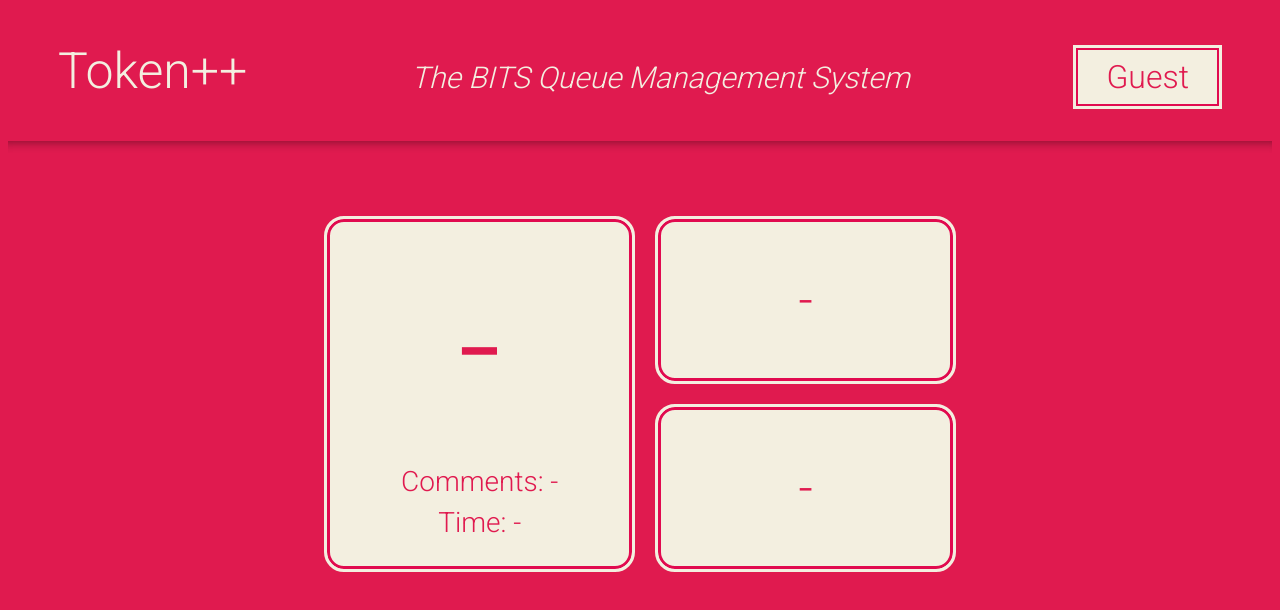
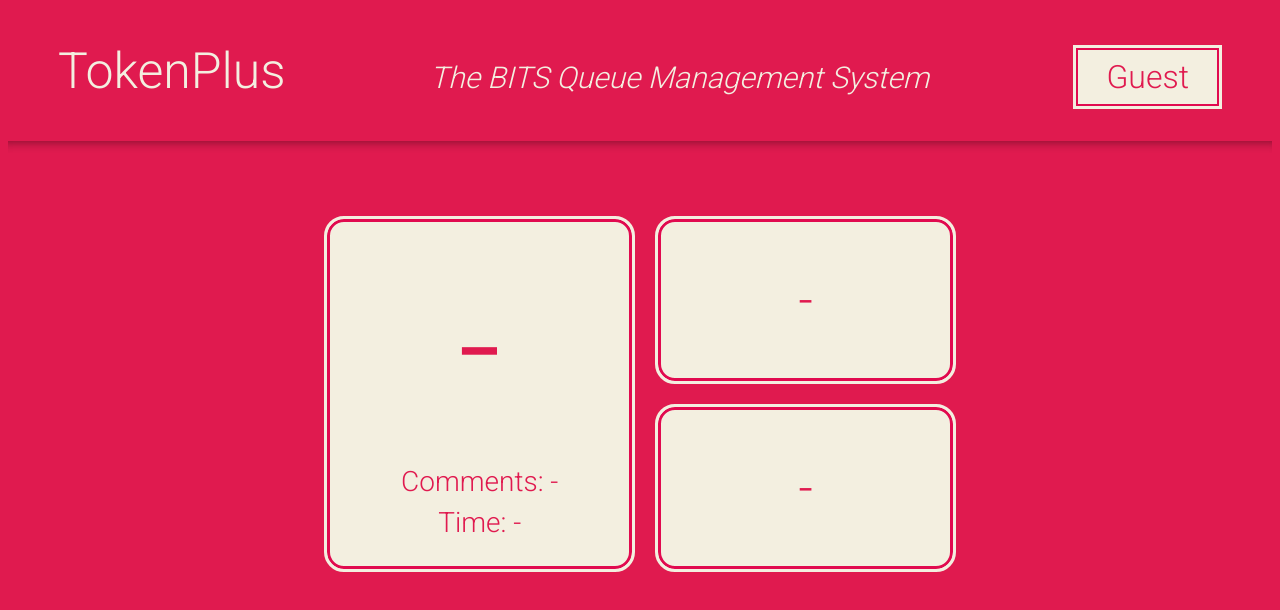
Before and after one commit to paintedskies/bitstokenplus, a plain HTML site: page guest/canteen.html in a window 1280 px wide. Drawn offline with nearby package versions, Linux system fonts and the light colour scheme; no server answers.

Commit message:
Update canteen.html

```diff
--- a/guest/canteen.html
+++ b/guest/canteen.html
@@ -26,7 +26,7 @@ firebase.initializeApp(config);
 
 	<body>
 	<header>
-		<h1 id="logo">Token++</h1>
+		<h1 id="logo">TokenPlus</h1>
 		<h1 id = "tagline">The BITS Queue Management System</h1>
 		<h1 id="user">Guest</h1>
 	</header>
```
